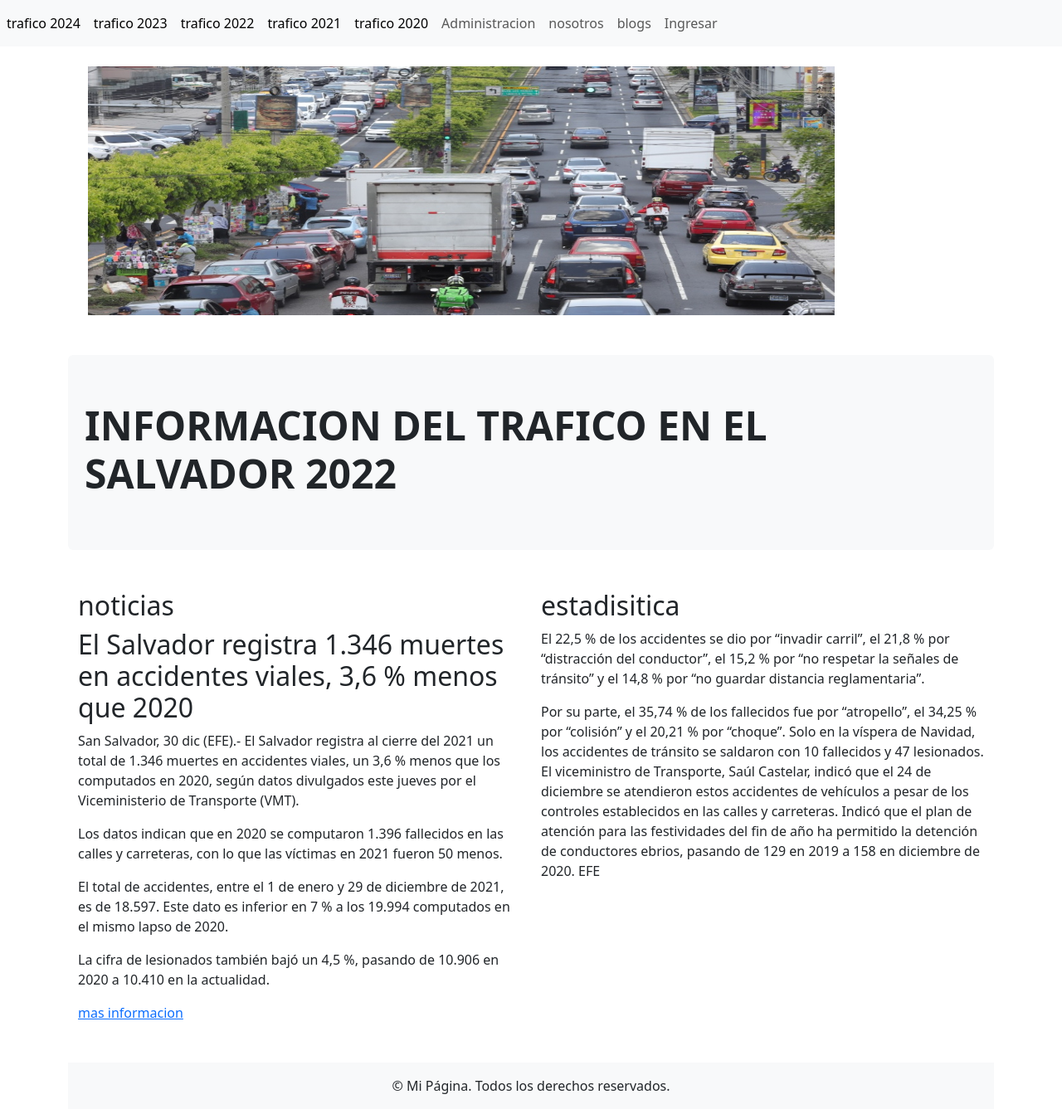
After one commit to LuisVasquezVM15037/Django, a Django app: page /tra2020 in a window 1280 px wide. The commit adds this page. Shown: the whole page at 83% size. Run offline with Django 5.2, Linux system fonts and the light colour scheme; some libraries are stand-ins or nearby versions.

Commit message:
trafico 2020

```diff
--- a/informacion/templates/base.html
+++ b/informacion/templates/base.html
@@ -28,7 +28,7 @@
         <a class="nav-item nav-link active" href="{% url 'tra2023'  %}" aria-current="page">trafico 2023 </a>
         <a class="nav-item nav-link active" href="{% url 'tra2022'  %}" aria-current="page">trafico 2022 </a>
         <a class="nav-item nav-link active" href="{% url 'tra2021'  %}" aria-current="page">trafico 2021 </a>
-        <a class="nav-item nav-link active" href="{% url 'inicio'  %}" aria-current="page">trafico 2020 </a>
+        <a class="nav-item nav-link active" href="{% url 'tra2020'  %}" aria-current="page">trafico 2020 </a>
         <a class="nav-item nav-link" href="{% url 'inicio2'  %}">Administracion</a>
         <a class="nav-item nav-link" href="{% url 'nosotros'  %}">nosotros</a>
         <a class="nav-item nav-link" href="{% url 'blogs'  %}">blogs</a>
--- /dev/null
+++ b/informacion/templates/paginaweb/tra2020.html
@@ -0,0 +1,63 @@
+{% extends "base.html" %}
+{% block titulo %} trafico 2020 {% endblock %}
+{% block contenido %}
+
+
+<div class="p-4 mb-4  rounded-3">
+
+<img src=" static/images/tra5.jpg " alt="Mi " width="900" height="300px" />
+
+</div>
+
+<div class="p-2 mb-3 bg-light rounded-2">
+    <div class="container-fluid py-5">
+      <h1 class="display-5 fw-bold">
+        INFORMACION DEL TRAFICO EN EL SALVADOR 2022
+    </div>
+  </div>
+
+  <main class="container my-5">
+      <section class="row">
+
+        <div class="col-md-6">
+          <h2>noticias</h2>
+          <h2>El Salvador registra 1.346 muertes en accidentes viales, 3,6 % menos que 2020</h2>
+          <p>San Salvador, 30 dic (EFE).- El Salvador registra al cierre del 2021 un total de 1.346 muertes en accidentes viales, un 3,6 % menos que los computados en 2020, según datos divulgados este jueves por el Viceministerio de Transporte (VMT).</p>
+          <P>Los datos indican que en 2020 se computaron 1.396 fallecidos en las calles y carreteras, con lo que las víctimas en 2021 fueron 50 menos.</p>
+          <P>El total de accidentes, entre el 1 de enero y 29 de diciembre de 2021, es de 18.597. Este dato es inferior en 7 % a los 19.994 computados en el mismo lapso de 2020.</p>
+          <P>La cifra de lesionados también bajó un 4,5 %, pasando de 10.906 en 2020 a 10.410 en la actualidad.</p>
+
+
+
+          <p id="output"></p>
+        </div>
+
+          <div class="col-md-6">
+           <h2>estadisitica</h2>
+           <p> El 22,5 % de los accidentes se dio por “invadir carril”, el 21,8 % por “distracción del conductor”, el 15,2 % por “no respetar la señales de tránsito” y el 14,8 % por “no guardar distancia reglamentaria”. </p>
+           <p>Por su parte, el 35,74 % de los fallecidos fue por “atropello”, el 34,25 % por “colisión” y el 20,21 % por “choque”.
+
+            Solo en la víspera de Navidad, los accidentes de tránsito se saldaron con 10 fallecidos y 47 lesionados.
+
+            El viceministro de Transporte, Saúl Castelar, indicó que el 24 de diciembre se atendieron estos accidentes de vehículos a pesar de los controles establecidos en las calles y carreteras.
+
+            Indicó que el plan de atención para las festividades del fin de año ha permitido la detención de conductores ebrios, pasando de 129 en 2019 a 158 en diciembre de 2020. EFE</p>
+
+
+           </div>
+
+  <a  href="">mas informacion</a>
+      </section>
+    </main>
+
+
+  <footer class="bg-light py-3">
+    <div class="container">
+      <p class="text-center mb-0">
+        &copy; Mi Página. Todos los derechos reservados.
+      </p>
+    </div>
+
+
+  </footer>
+{% endblock %}
--- a/informacion/templates/paginaweb/tra2021.html
+++ b/informacion/templates/paginaweb/tra2021.html
@@ -5,7 +5,7 @@
 
 <div class="p-4 mb-4  rounded-3">
 
-<img src=" static/images/tra3.jpg " alt="Mi " width="900" height="300px" />
+<img src=" static/images/tra4.jpg " alt="Mi " width="900" height="300px" />
 
 </div>
 
--- a/informacion/urls.py
+++ b/informacion/urls.py
@@ -12,6 +12,7 @@ urlpatterns = [
     path('tra2023',views.tra2023, name='tra2023'),
     path('tra2022',views.tra2022, name='tra2022'),
     path('tra2021',views.tra2021, name='tra2021'),
+    path('tra2020',views.tra2020, name='tra2020'),
 
 
 
--- a/informacion/views.py
+++ b/informacion/views.py
@@ -22,6 +22,9 @@ def tra2022(request):
 
 def tra2021(request):
     return render(request, 'paginaweb/tra2021.html')
+
+def tra2020(request):
+    return render(request, 'paginaweb/tra2020.html')
 
 
 
```
Also changed, not shown: informacion/static/images/tra4.jpg (added), informacion/static/images/tra5.jpg (added).
